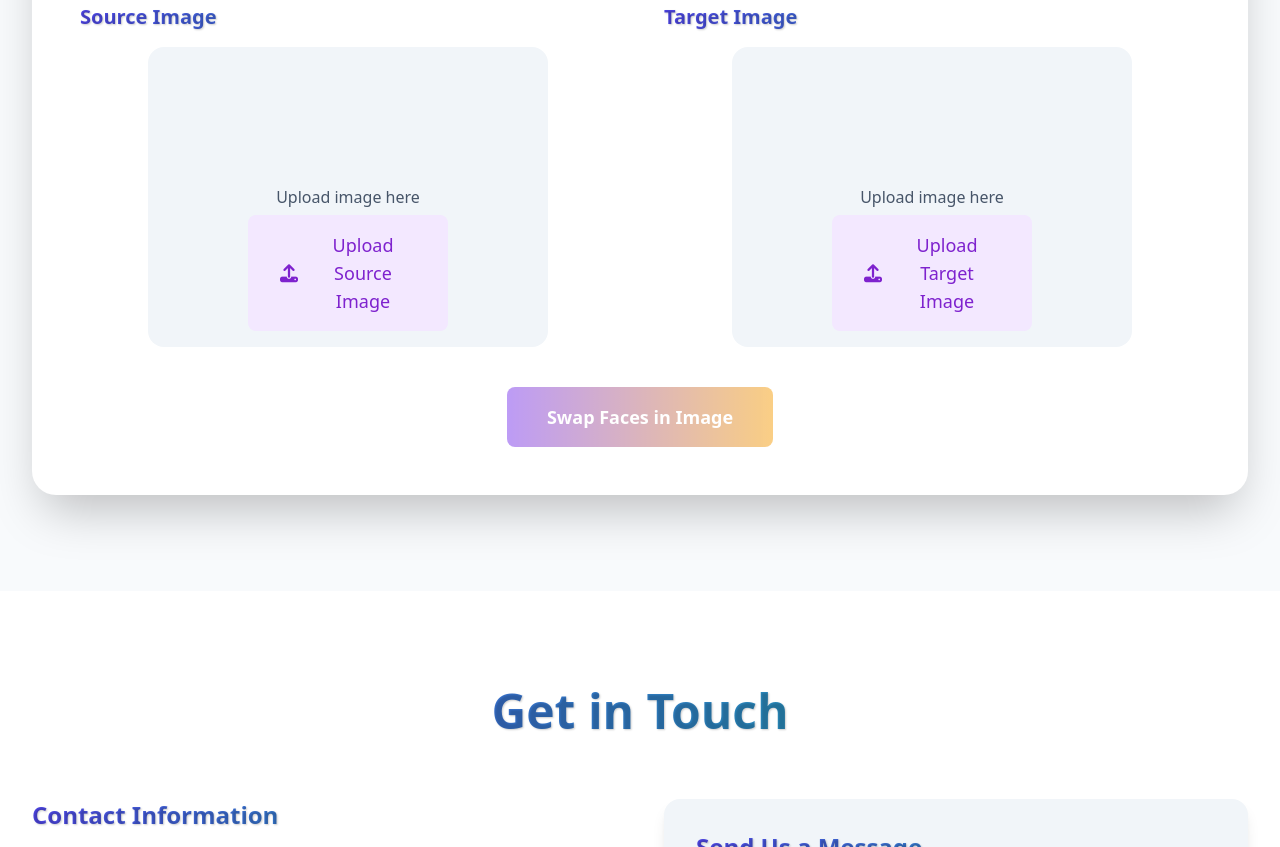
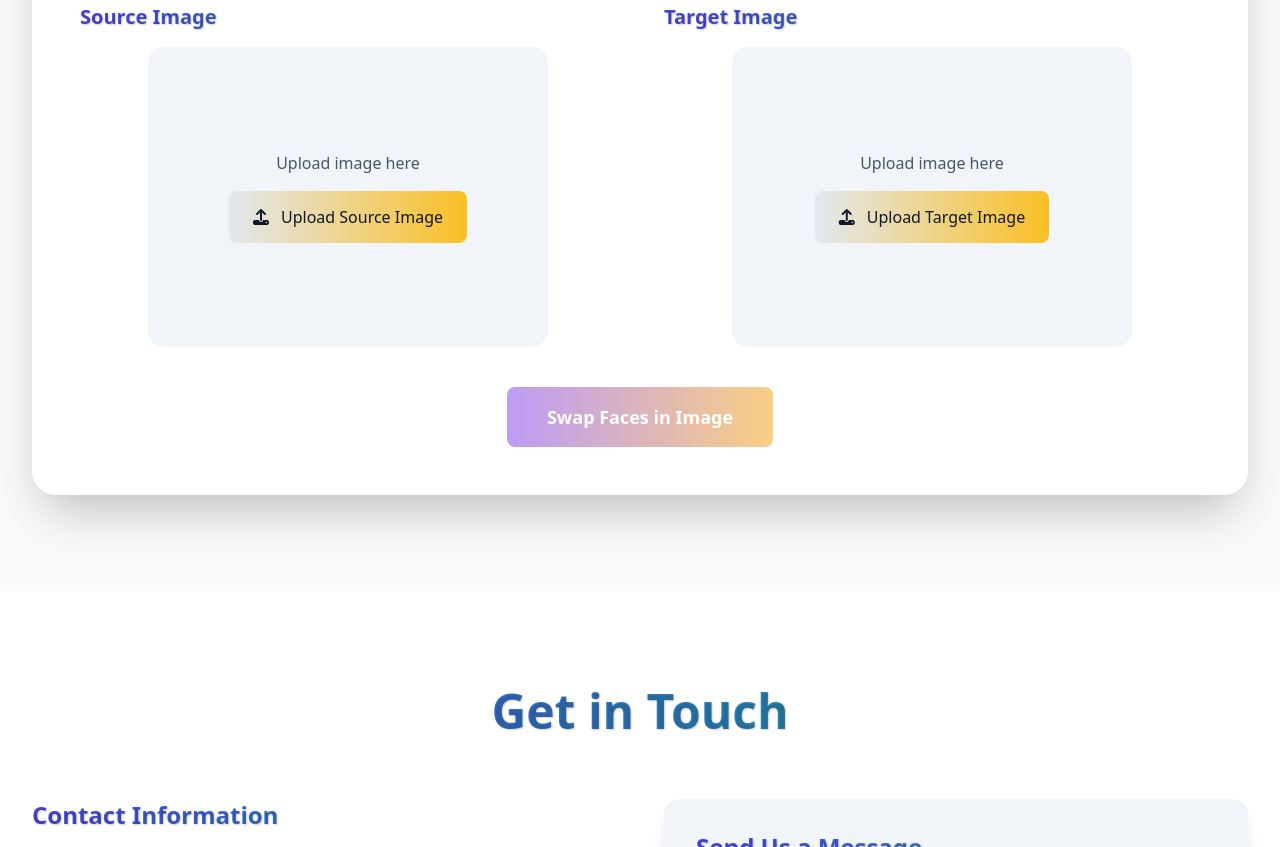
Before and after one commit to PankajGautam04/face-swap-frontend, a plain HTML site: page index.html in a window 1280 px wide. Shown: the part 1363-2210 px from the top of the page. Drawn offline with nearby package versions, Linux system fonts and the light colour scheme.

Commit message:
Update styles.css

```diff
--- a/styles.css
+++ b/styles.css
@@ -193,13 +193,23 @@ html {
     justify-content: center;
     position: relative;
 }
-/* Position upload button at bottom center of upload-box */
+/* Style for upload button container outside the upload-box */
 .upload-button-container {
-    position: absolute;
-    bottom: 1rem;
-    left: 50%;
-    transform: translateX(-50%);
+    margin-top: 1rem;
     text-align: center;
+}
+/* Style the upload button to match the edited image */
+.upload-button-container label {
+    background: linear-gradient(90deg, #E2E8F0, #FBBF24);
+    padding: 0.75rem 1.5rem;
+    border-radius: 8px;
+    font-size: 1rem;
+    font-weight: 500;
+    color: #0F172A;
+    transition: background 0.3s;
+}
+.upload-button-container label:hover {
+    background: linear-gradient(90deg, #D1D5DB, #F59E0B);
 }
 /* Mobile Responsiveness */
 @media (max-width: 640px) {
```
